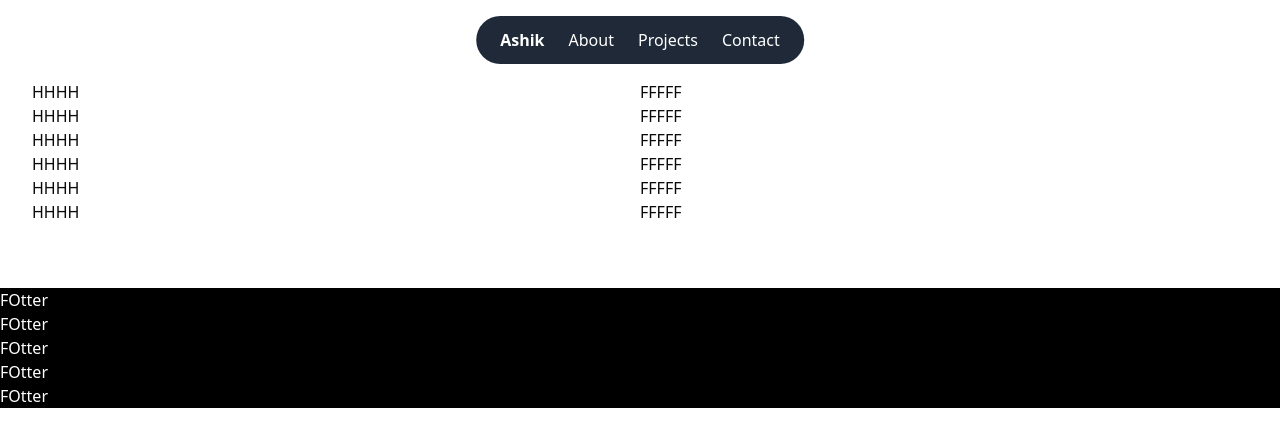
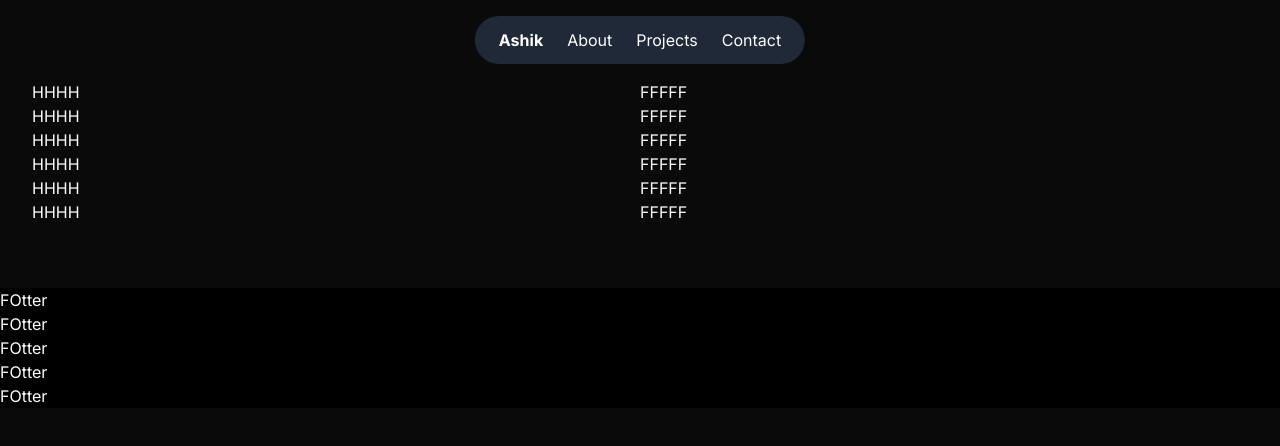
Before and after one commit to Ashik234/Personal-Website, a Next.js app: page / in a window 1280 px wide. Shown: the top 446 px of the page. Built offline with nearby package versions, Linux system fonts and the light colour scheme.

Commit message:
feat: dark monochrome foundations — fonts, theme, metadata

```diff
--- a/src/app/globals.css
+++ b/src/app/globals.css
@@ -1,7 +1,6 @@
 @tailwind base;
 @tailwind components;
 @tailwind utilities;
-@import url('https://fonts.googleapis.com/css2?family=Protest+Revolution&display=swap');
 
 @layer base {
   :root {
@@ -32,7 +31,7 @@
     --radius: 0.5rem
   }
   .dark {
-    --background: 0 0% 3.9%;
+    --background: 0 0% 4%;
     --foreground: 0 0% 98%;
     --card: 0 0% 3.9%;
     --card-foreground: 0 0% 98%;
--- a/src/app/layout.tsx
+++ b/src/app/layout.tsx
@@ -1,18 +1,28 @@
+import "./globals.css";
+import type { Metadata } from "next";
+import { Inter, Instrument_Serif } from "next/font/google";
 
-import './globals.css'
-export const metadata = {
-  title: 'Next.js',
-  description: 'Generated by Next.js',
-}
+const sans = Inter({ subsets: ["latin"], variable: "--font-sans" });
+const serif = Instrument_Serif({
+  subsets: ["latin"],
+  weight: "400",
+  variable: "--font-serif",
+});
+
+export const metadata: Metadata = {
+  title: "Ashik — Full-stack Developer",
+  description:
+    "Personal website of Ashik — backend by profession, full-stack by passion.",
+};
 
 export default function RootLayout({
   children,
 }: {
-  children: React.ReactNode
+  children: React.ReactNode;
 }) {
   return (
-    <html lang="en">
+    <html lang="en" className={`dark ${sans.variable} ${serif.variable}`}>
       <body>{children}</body>
     </html>
-  )
+  );
 }
--- a/tailwind.config.ts
+++ b/tailwind.config.ts
@@ -9,10 +9,8 @@ const config: Config = {
   theme: {
   	extend: {
   		fontFamily: {
-  			'protest-revolution': [
-  				'Protest Revolution"',
-  				'sans-serif'
-  			]
+  			sans: ['var(--font-sans)', 'sans-serif'],
+  			serif: ['var(--font-serif)', 'serif']
   		},
   		borderRadius: {
   			lg: 'var(--radius)',
```
